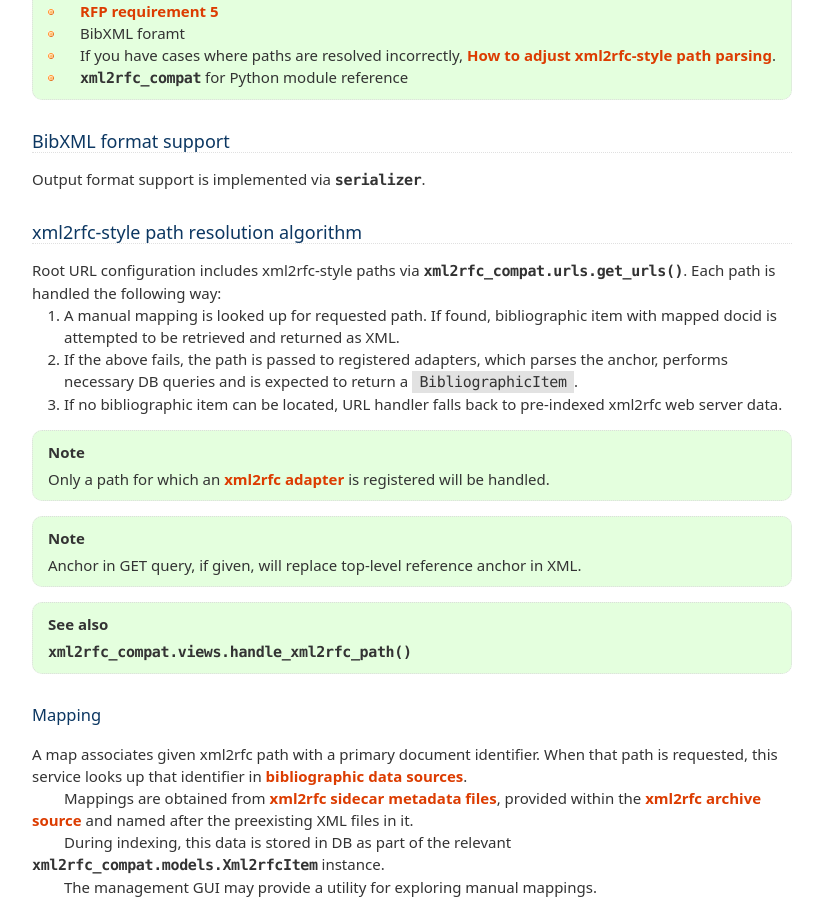
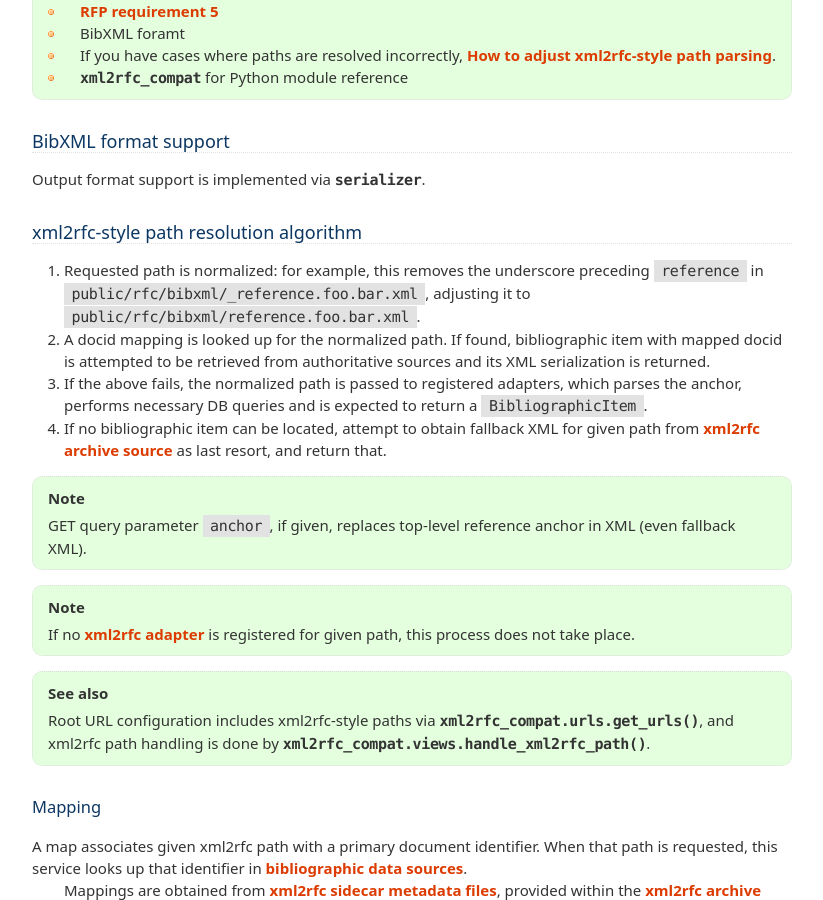
Before and after one commit to ietf-tools/bibxml-service, a Sphinx documentation site: the page built from docs/topics/xml2rfc-compat.rst, in a window 1280 px wide and 900 px high, scrolled down 526 px. Shown: the whole window, without its empty margins (228-1051 px from the left). Built offline with Sphinx 7.4.7, drawn with Linux system fonts in a browser that asks for light colours; pages that are not in the unit, such as notebooks, are missing from menus.

Commit message:
docs: reflect path normalization in xml2rfc resolution algorithm
#232

```diff
--- a/docs/topics/xml2rfc-compat.rst
+++ b/docs/topics/xml2rfc-compat.rst
@@ -40,30 +40,38 @@ Output format support is implemented via :mod:`~xml2rfc_compat.serializer`.
 xml2rfc-style path resolution algorithm
 =======================================
 
-Root URL configuration includes xml2rfc-style paths via
-:func:`xml2rfc_compat.urls.get_urls()`.
-Each path is handled the following way:
+1. Requested path is normalized: for example,
+   this removes the underscore preceding ``reference``
+   in ``public/rfc/bibxml/_reference.foo.bar.xml``, adjusting it
+   to ``public/rfc/bibxml/reference.foo.bar.xml``.
 
-1. A manual mapping is looked up for requested path.
+2. A docid mapping is looked up for the normalized path.
    If found, bibliographic item with mapped docid
-   is attempted to be retrieved and returned as XML.
+   is attempted to be retrieved from authoritative sources
+   and its XML serialization is returned.
 
-2. If the above fails, the path is passed to registered adapters,
+3. If the above fails, the normalized path is passed to registered adapters,
    which parses the anchor, performs necessary DB queries and is expected
    to return a ``BibliographicItem``.
 
-3. If no bibliographic item can be located, URL handler falls back
-   to pre-indexed xml2rfc web server data.
+4. If no bibliographic item can be located, attempt to obtain
+   fallback XML for given path from :term:`xml2rfc archive source`
+   as last resort, and return that.
 
 .. note::
 
-   Only a path for which an :term:`xml2rfc adapter` is registered will be handled.
+   GET query parameter ``anchor``,
+   if given, replaces top-level reference anchor in XML
+   (even fallback XML).
 
-.. note::
+.. note:: If no :term:`xml2rfc adapter` is registered for given path,
+          this process does not take place.
 
-   Anchor in GET query, if given, will replace top-level reference anchor in XML.
+.. seealso::
 
-.. seealso:: :func:`xml2rfc_compat.views.handle_xml2rfc_path()`
+   Root URL configuration includes xml2rfc-style paths via
+   :func:`xml2rfc_compat.urls.get_urls()`, and xml2rfc path handling
+   is done by :func:`xml2rfc_compat.views.handle_xml2rfc_path`.
 
 Mapping
 -------
```
